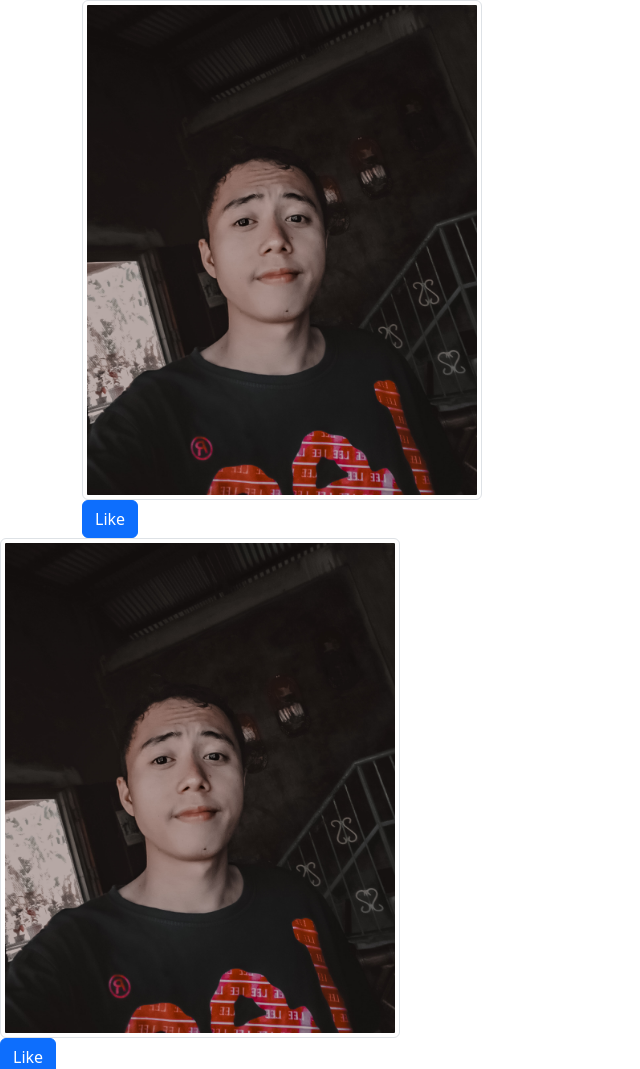
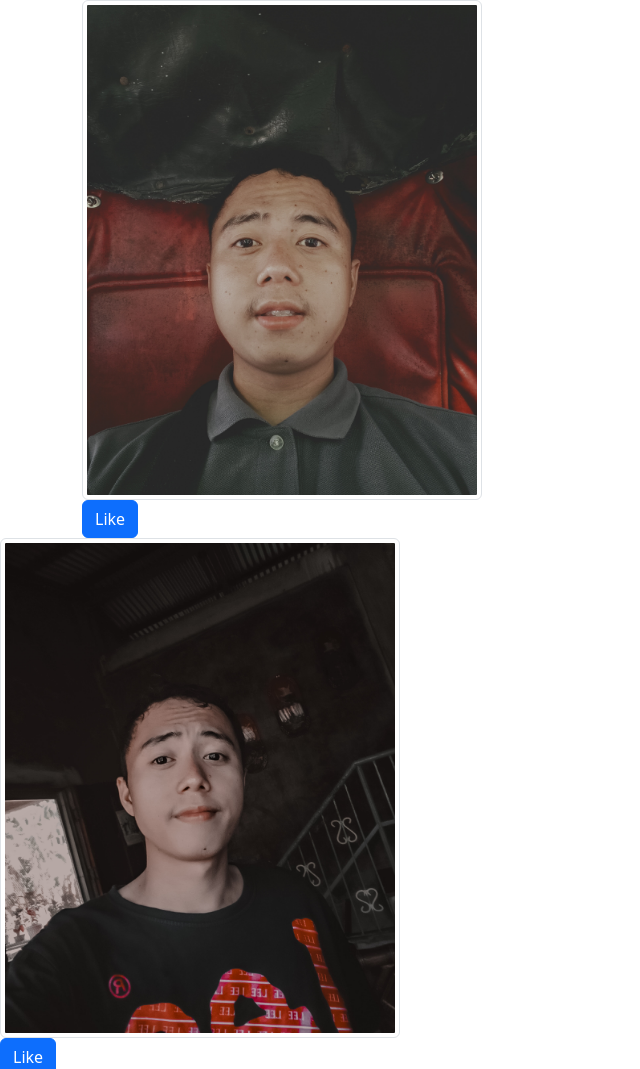
Before and after one commit to Anamit05/Anamit05.github.io, a plain HTML site: page index.html in a window 1280 px wide. Shown: the top 1069 px of the page, without its empty margins (0-640 px from the left). Drawn offline with nearby package versions, Linux system fonts and the light colour scheme.

Commit message:
Update index.html

```diff
--- a/index.html
+++ b/index.html
@@ -7,7 +7,7 @@
    <body>
      <div class="container">
      <div class="col-6">
-     <img src="Mark kenneth.png" class="img-thumbnail" style="width:400px;height:500px;"/><br>
+     <img src="IMG20240306124923.jpg" class="img-thumbnail" style="width:400px;height:500px;"/><br>
      <button class="btn btn-primary" type-button> Like </button>
      </div>
      </div>
```
